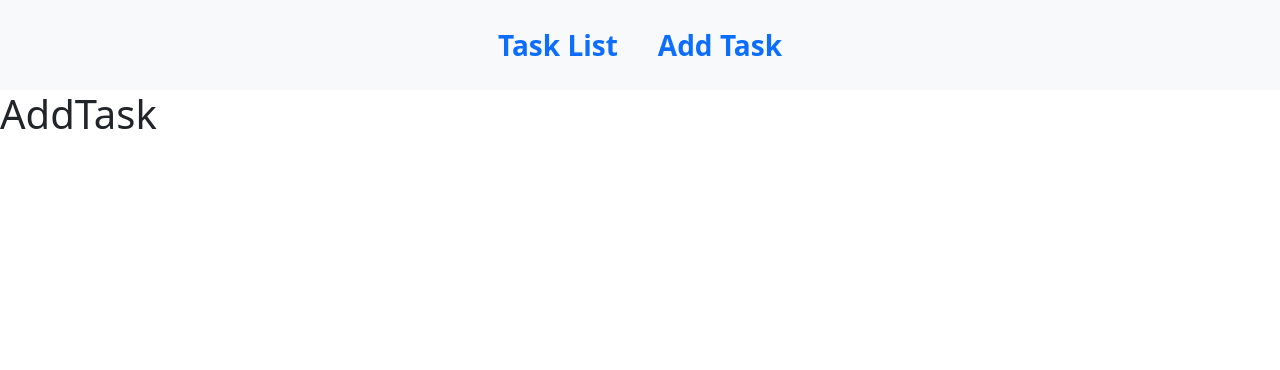
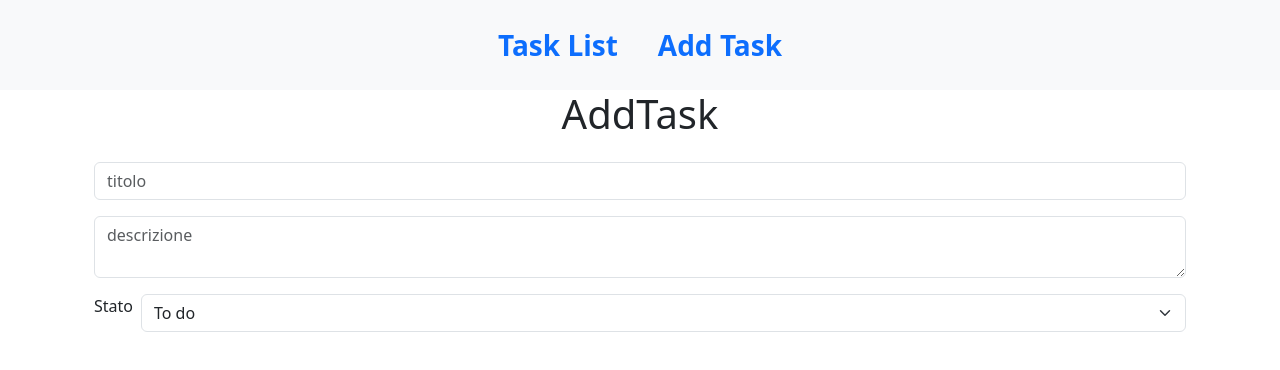
Before and after one commit to mattiacoli/ex-react-task-manager, a React (Vite) app in the folder frontend/: page /addTask in a window 1280 px wide. Shown: the top 370 px of the page. Built offline with nearby package versions, Linux system fonts and the light colour scheme; no server answers.

Commit message:
Refactor AddTask component layout and implement controlled input for title

```diff
--- a/frontend/src/pages/AddTask.jsx
+++ b/frontend/src/pages/AddTask.jsx
@@ -1,5 +1,52 @@
+import { useState, useRef } from 'react'
+
+const symbols = "!@#$%^&*()-_=+[]{}|;:'\\\",.<>?/`~";
+
 export default function AddTask() {
+  // controlled input
+  const [title, setTitle] = useState('')
+
+  // uncontrolled input
+  const descriptionRef = useRef()
+  const statusRef = useRef()
+
+
   return (
-    <h1>AddTask</h1>
+    <div className="container">
+      <h1 className="text-center">AddTask</h1>
+
+      <div className="container my-4">
+        <form action="">
+          <div className="mb-3">
+
+            <input
+              className='form-control'
+              type="text"
+              name="title"
+              value={title}
+              onChange={(e) => setTitle(e.target.value)}
+              placeholder="titolo" />
+          </div>
+
+          <div className="mb-3">
+            <textarea
+              ref={descriptionRef}
+              name="description"
+              placeholder="descrizione"
+              className='form-control' />
+          </div>
+
+
+          <div className="mb-3 d-flex gap-2">
+            <label htmlFor="staus">Stato</label>
+            <select name="status" id="status" ref={statusRef} className='form-select'>
+              <option value="todo">To do</option>
+              <option value="doing">Doing</option>
+              <option value="done">Done</option>
+            </select>
+          </div>
+        </form>
+      </div>
+    </div>
   )
 }
```
